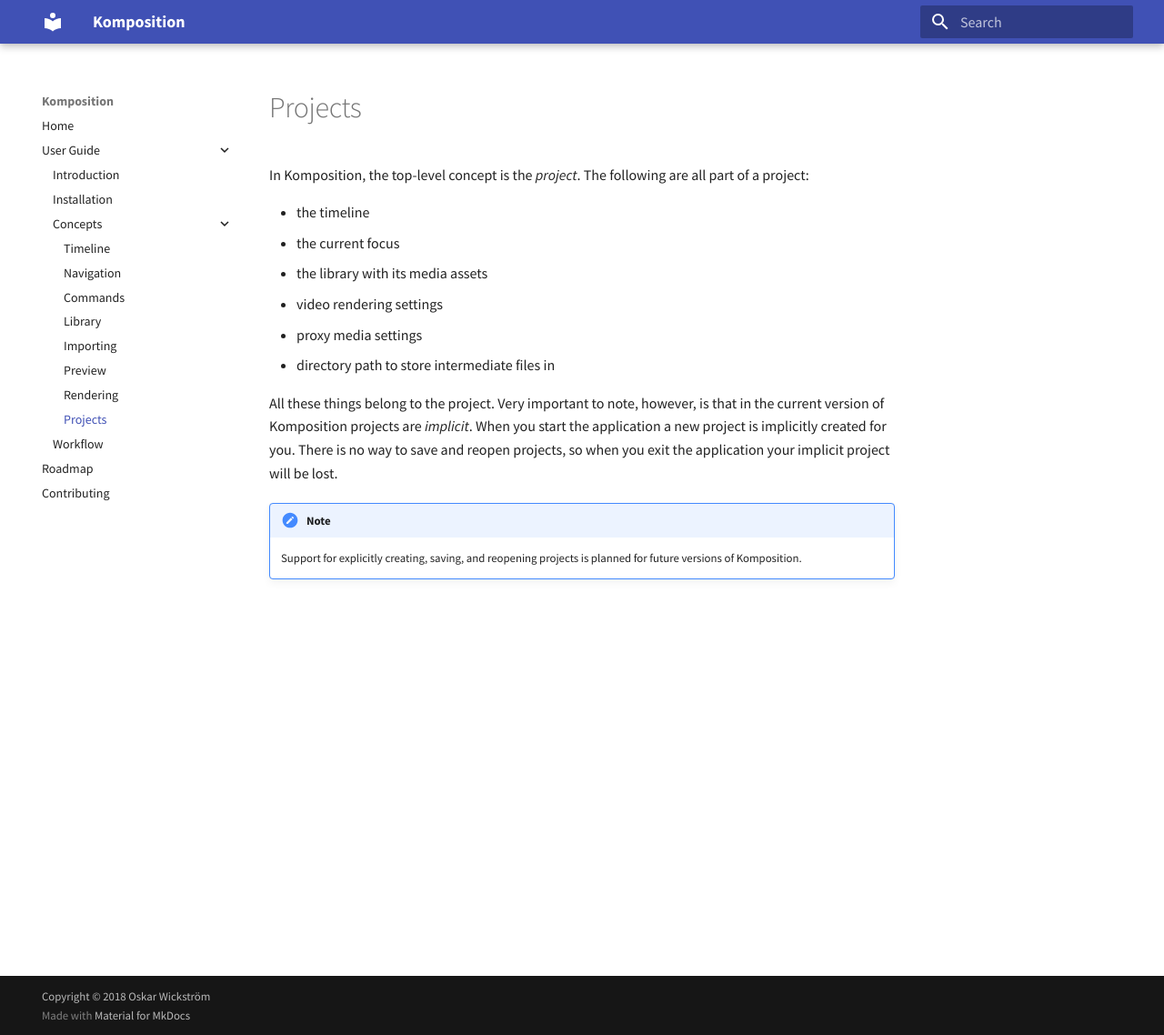
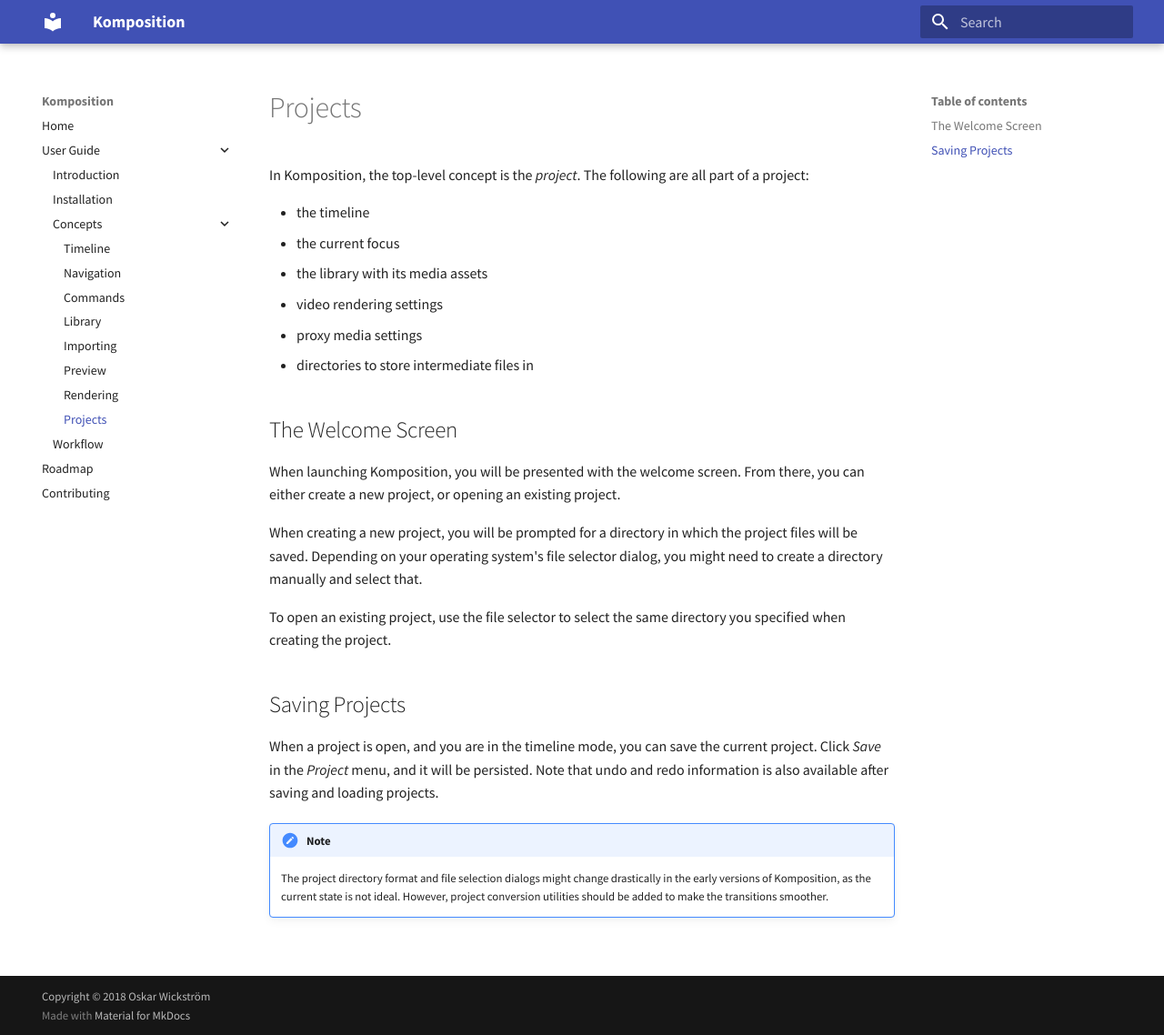
Before and after one commit to owickstrom/komposition, an MkDocs documentation site: the page built from docs/src/user-guide/concepts/projects.md, in a window 1280 px wide and 1138 px high. Shown: the whole window at 91% size. Built offline with MkDocs 1.6.1 and Material for MkDocs 9.7.7, drawn with Linux system fonts in a browser that asks for light colours.

Commit message:
Update docs on projects for open/create/save features

```diff
--- a/docs/src/user-guide/concepts/projects.md
+++ b/docs/src/user-guide/concepts/projects.md
@@ -8,13 +8,31 @@
 * the library with its media assets
 * video rendering settings
 * proxy media settings
-* directory path to store intermediate files in
+* directories to store intermediate files in
 
-All these things belong to the project. Very important to note, however, is
-that in the current version of Komposition projects are _implicit_. When
-you start the application a new project is implicitly created for you. There
-is no way to save and reopen projects, so when you exit the application your
-implicit project will be lost.
+## The Welcome Screen
+
+When launching Komposition, you will be presented with the welcome screen.
+From there, you can either create a new project, or opening an existing
+project.
+
+When creating a new project, you will be prompted for a directory in which
+the project files will be saved. Depending on your operating system's file
+selector dialog, you might need to create a directory manually and select
+that.
+
+To open an existing project, use the file selector to select the same
+directory you specified when creating the project.
+
+## Saving Projects
+
+When a project is open, and you are in the timeline mode, you can save the
+current project. Click *Save* in the *Project* menu, and it will be
+persisted. Note that undo and redo information is also available after
+saving and loading projects.
 
 !!! note
-    Support for explicitly creating, saving, and reopening projects is planned for future versions of Komposition.
+    The project directory format and file selection dialogs might change
+    drastically in the early versions of Komposition, as the current state
+    is not ideal. However, project conversion utilities should be added to
+    make the transitions smoother.
```
